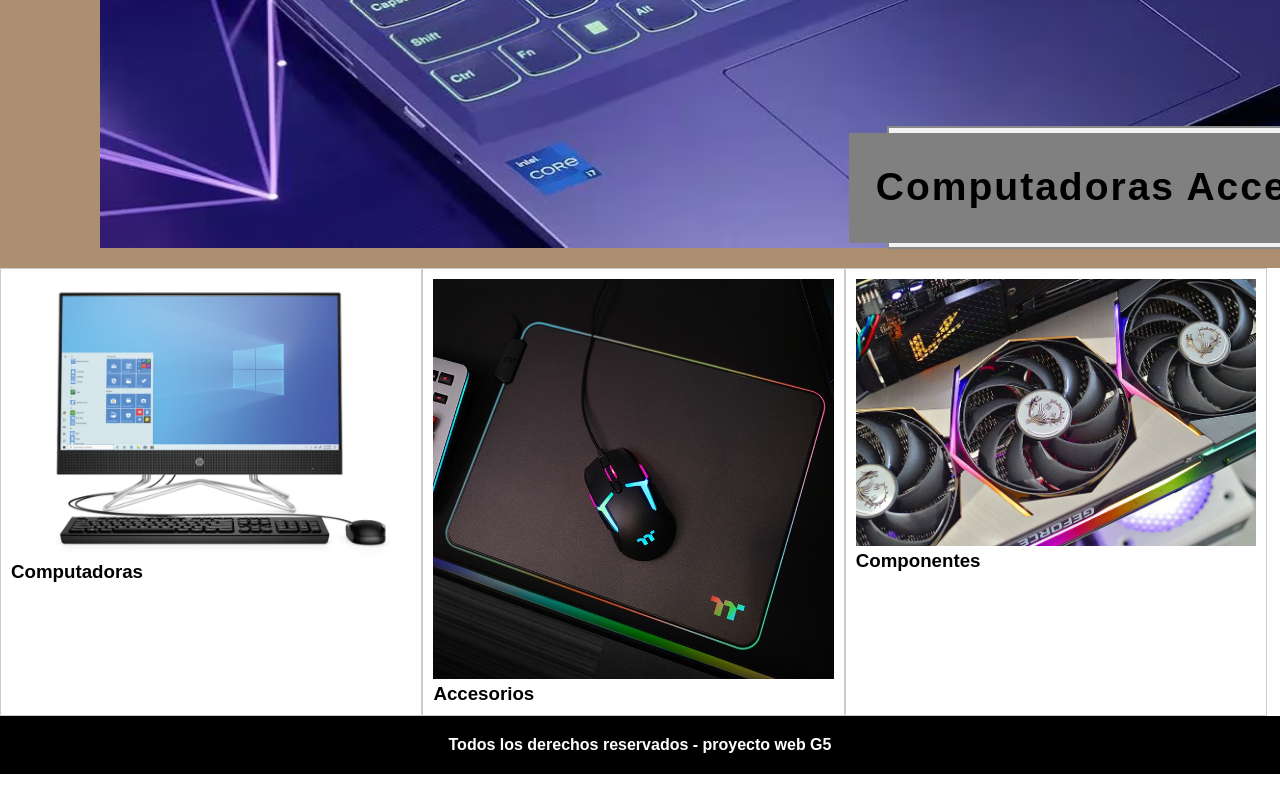
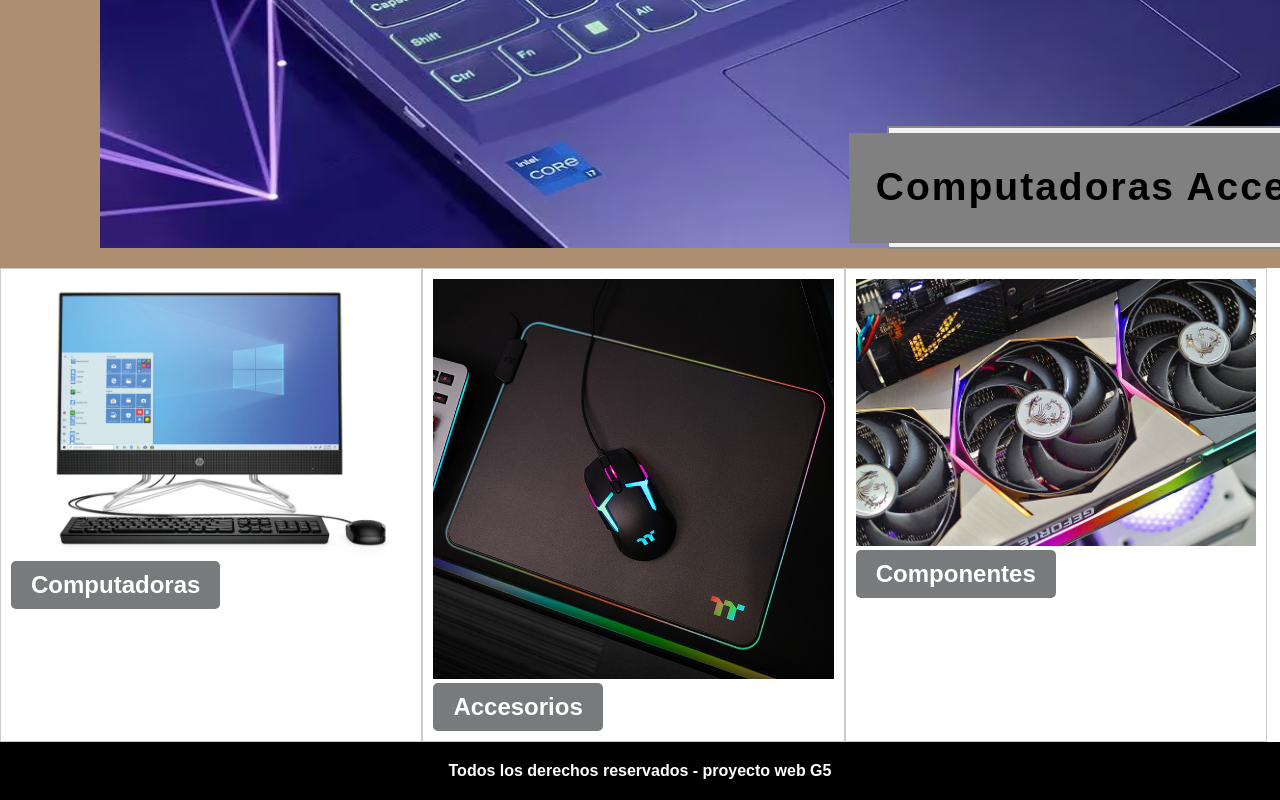
Before and after one commit to ErnestoPalma122/tienda-de-computadoras-y-accesorios, an Angular app: page / in a window 1280 px wide. Shown: the part 391-1191 px from the top of the page. Before the commit the page ends 1165 px from the top, so only its background shows below. Built offline with nearby package versions, Linux system fonts and the light colour scheme.

Commit message:
avance 4

```diff
--- a/src/app/app.routes.ts
+++ b/src/app/app.routes.ts
@@ -4,6 +4,7 @@ import { About } from './pages/about/about';
 import { Contact } from './pages/contact/contact';
 import { Productos } from './pages/products/products';
 import { Login } from './pages/login/login';
+import { CategoC } from './pages/catego-c/catego-c';
 
 export const routes: Routes = [
     {path:'', component: Home},
@@ -11,5 +12,6 @@ export const routes: Routes = [
     {path:'productos',component: Productos},
     {path:'contacto',component:Contact},
     {path:'login',component:Login},
+    {path:'catego-c',component:CategoC},
     {path:'**',redirectTo:''}
 ];
--- /dev/null
+++ b/src/app/pages/catego-c/catego-c.html
@@ -0,0 +1 @@
+<p>catego-c works!</p>
--- a/src/app/pages/home/home.css
+++ b/src/app/pages/home/home.css
@@ -52,3 +52,19 @@
     padding: 10px;
     width: 33%;
 }
+
+.titulo-boton {
+  display: inline-block;
+  padding: 10px 20px;
+  background-color: #797a7c;
+  color: white;
+  text-decoration: none;
+  font-size: 24px; /* tamaño tipo título */
+  font-weight: bold;
+  border-radius: 5px;
+  cursor: pointer;
+}
+
+.titulo-boton:hover {
+  background-color: #797a7c;
+}
--- a/src/app/pages/home/home.html
+++ b/src/app/pages/home/home.html
@@ -13,7 +13,11 @@
     @for (Categorias of Categorias; track Categorias.id) {
         <article class="categoria">
             <img [src]="Categorias.imagen" [alt]="Categorias.categoria">
-            <h3>{{Categorias.categoria}}</h3>
+            <a routerLink="/catego-c" class="titulo-boton">
+                {{Categorias.categoria}}
+            </a>
+
+
         </article>
     }
 </section>
```
Also changed, not shown: src/app/pages/catego-c/catego-c.ts (added, +11 -0 lines), src/app/pages/catego-c/catego-c.css (added), 1 other file (tests, documents, lock files or other folders).
